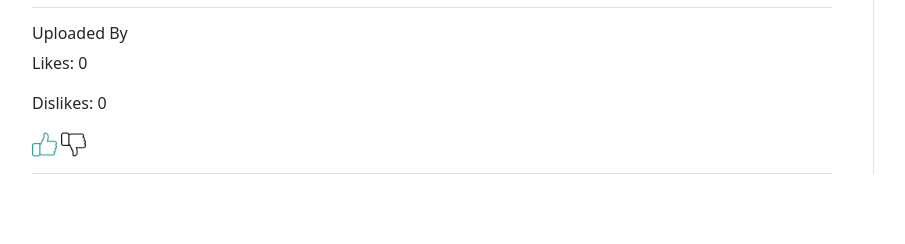
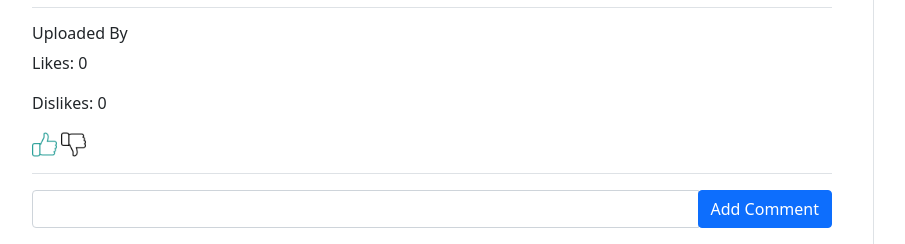
Before and after one commit to abdullahnawazkhan/youtube-clone-flask, a Flask app: template youtube/templates/video.html in a window 1280 px wide. Shown: the part 595-839 px from the top of the page, without its empty margins (16-921 px from the left). Before the commit the page ends 769 px from the top, so only its background shows below. Run offline with Flask 2, Linux system fonts and the light colour scheme; the template is opened without the code that fills it, so the values that code supplies are empty; the visitor is signed in with stand-in values (Sample User, id 1).

Commit message:
Things implemented: 	- Added 'add_comment' and 'delete_comment' apis 	- Added new comment input field

```diff
--- a/youtube/templates/video.html
+++ b/youtube/templates/video.html
@@ -32,9 +32,35 @@
 			{% endif %}
 		</div>
 
-		<!-- comment section -->
+		<!-- comment insert section -->
 		<div>
-			<!-- TODO: Add comment Section -->
+			{% if session['user'] %}
+				<div class='input-group mb-3 mt-3'>
+					<input type="text" name="add_comment" id="add_comment" class='form-control'>
+					<div class='input-group-append'>
+						<button class='btn btn-primary' onclick="add_comment()">Add Comment</button>
+					</div>
+				</div>
+			{% else %}
+				<h4>Please Login to Like/Dislike Video</h4>
+			{% endif %}
+		</div>
+
+		<!-- New comment area -->
+		<span id='new_comment_area'></span>
+
+		<!-- comment list section -->
+		<div>
+			<!-- TODO: need to make the UI better -->
+			<!-- TODO: need to add a delete comment button here -->
+			{% for comment in video.comments %}
+				<div>
+					<h4>{{ comment.user.user_name }}</h4>
+					<p>{{ comment.text }}</p>
+					<!-- TODO: need to minus device date with upload date -->
+					<p>{{ comment.date_uploaded }}</p>
+				</div>
+			{% endfor %}
 		</div>
 	</div>
 
@@ -61,7 +87,6 @@
 	function alter_likes(value) {
 		var video_id = "{{ video.id }}";
 		var user_id = "{{ session['user'] }}";
-
 
 		fetch('/alter_like', {
 			method : 'post',
@@ -137,5 +162,51 @@
 			}
 		)
 	}
+
+	function add_comment() {
+		var video_id = "{{ video.id }}";
+		var user_id = "{{ session['user'] }}";
+		var comment_text = document.getElementById("add_comment").value;
+
+		fetch('/add_comment', {
+			method : 'post',
+			body : JSON.stringify({
+				'user_id' : user_id,
+				'comment' : comment_text,
+				'video_id' : video_id
+			}),
+			headers: {
+				"Content-type": "application/json; charset=UTF-8"
+			}
+		})
+		.then(
+			function(response) {
+				if (response.status != 200) {
+					alert("Some problem. Response Code : " + response.status);
+				}
+				else {
+					response.json().then(function(data) {
+						var status = data["status"];
+
+						if (status == 200) {
+							// TODO: Need to add User name and comment date here
+							// removing text from comment input field
+							document.getElementById("add_comment").value = "";
+
+							// adding new comment on UI
+							var new_comment_span = document.getElementById("new_comment_area");
+							var old_comments = new_comment_span.innerHTML;
+							new_comment_span.innerHTML = "<div><h4>User</h4><p>" + comment_text + "</p><p></p></div>" + old_comments;
+						}
+					});
+				}
+			}
+		)
+		.catch(
+			function(err) {
+				alert(err)
+			}
+		)
+	}
 </script>
 {% endblock data %}
```
Also changed, not shown: youtube/models.py (+4 -3 lines), youtube/routes.py (+48 -0 lines).
